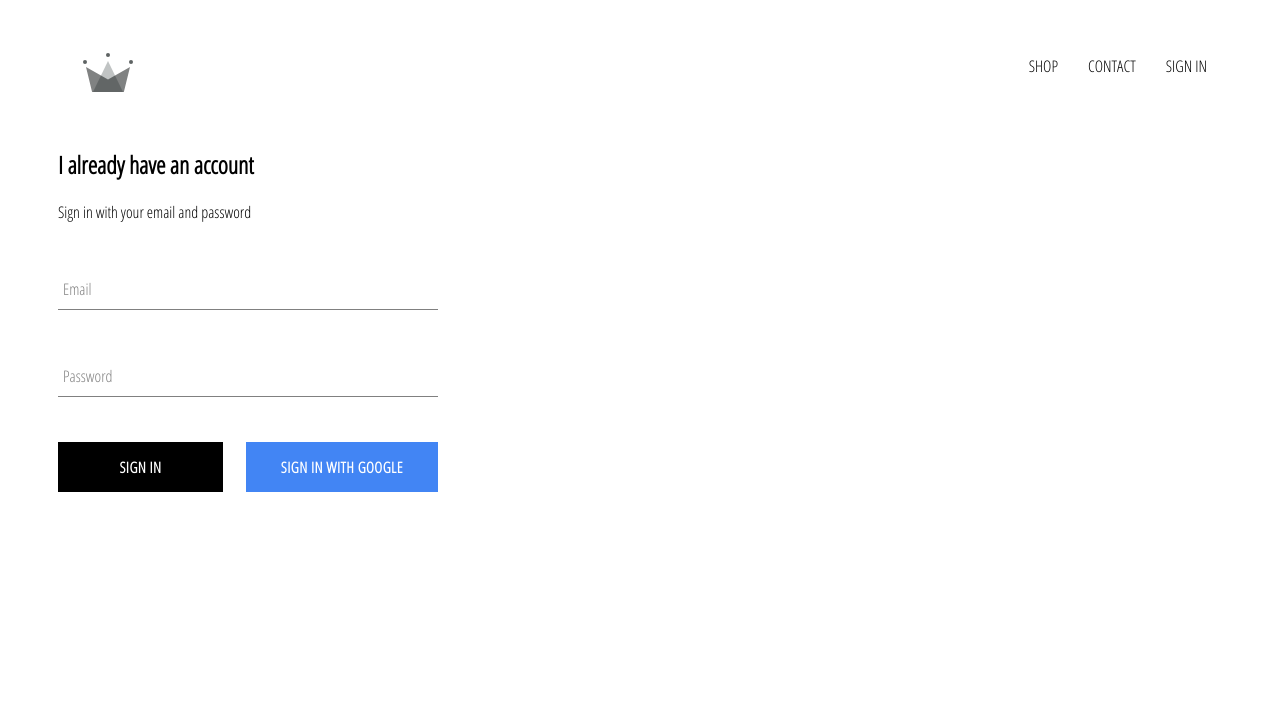
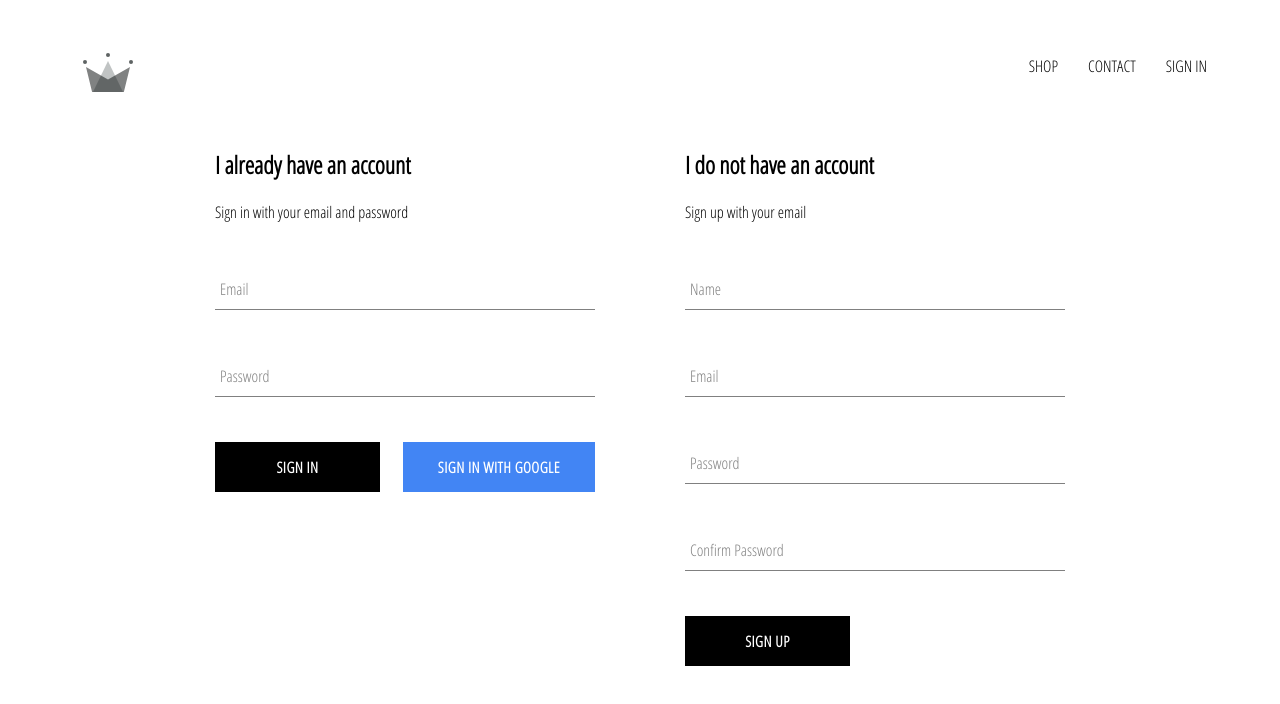
Before and after one commit to ilhammrg/react-clothing, a React (Create React App) app: page /signin in a window 1280 px wide. Shown: the top 704 px of the page. Built offline with nearby package versions, Linux system fonts and the light colour scheme; no server answers.

Commit message:
Add sign-up with with email and password using firebase

```diff
--- a/src/App.js
+++ b/src/App.js
@@ -5,7 +5,7 @@
 import SigninAndSignup from './pages/signin-signup-page/sign-in-and-sign-up.component';
 import Homepage from './pages/homepage/homepage.component';
 import Shop from './pages/shop/shop.component';
-import { auth } from './firebase/firebase.utils';
+import { auth, createUserProfileDocument } from './firebase/firebase.utils';
 
 class App extends React.Component {
   constructor() {
@@ -19,9 +19,22 @@
   unsubscribeFromAuth = null;
 
   componentDidMount() {
-    this.unsubscribeFromAuth = auth.onAuthStateChanged(user => {
-      this.setState({ currentUser: user });
-      console.log(user);
+    this.unsubscribeFromAuth = auth.onAuthStateChanged(async userAuth => {
+      if(userAuth) {
+        const userRef = await createUserProfileDocument(userAuth);
+
+        userRef.onSnapshot(snapshot => {
+          this.setState({
+            currentUser: {
+              id: snapshot.id,
+              ...snapshot.data()
+            }
+          }, () => console.log(this.state));
+        });
+
+      } else {
+        this.setState({ currentUser: userAuth });
+      }
     });
   }
 
--- a/src/components/sign-in/sign-in.component.js
+++ b/src/components/sign-in/sign-in.component.js
@@ -26,7 +26,7 @@
     render() {
         return(
         <div className='signin'>
-            <h2>I already have an account</h2>
+            <h2 className='title'>I already have an account</h2>
             <span>Sign in with your email and password</span>
             <form onSubmit={this.handleSubmit}>
                 <FormInput
--- /dev/null
+++ b/src/components/sign-up/sign-up.component.js
@@ -0,0 +1,94 @@
+import React from 'react';
+import FormInput from '../form-input/form-input.component';
+import CustomButton from '../custom-button/custom-button.component';
+import { auth, createUserProfileDocument } from '../../firebase/firebase.utils';
+import './sign-up.style.scss';
+
+class SignUp extends React.Component {
+    constructor() {
+        super();
+        this.state = {
+            displayName: '',
+            email: '',
+            password: '',
+            confirmPassword: ''
+        }
+    }
+
+    handleSubmit = async event => {
+        event.preventDefault();
+
+        const {displayName, email, password, confirmPassword} = this.state;
+
+        if (password !== confirmPassword) {
+            alert("Password don't match!");
+            return;
+        }
+
+        try {
+            const { user } = await auth.createUserWithEmailAndPassword(email, password);
+            await createUserProfileDocument(user, {displayName});
+            this.setState({
+                displayName: '',
+                email: '',
+                password: '',
+                confirmPassword: ''
+            });
+
+        } catch(error) {
+            console.log(error);
+        }
+    }
+
+    handleChange = event => {
+        const { value, name } = event.target;
+        this.setState({ [name]: value });
+    }
+
+    render() {
+        return (
+            <div className='sign-up'>
+                <h2>I do not have an account</h2>
+                <span>Sign up with your email</span>
+                <form className='sign-up-form' onSubmit={this.handleSubmit}>
+                    <FormInput
+                        name='displayName'
+                        type='text'
+                        label='Name'
+                        value={this.state.displayName}
+                        handleChange={this.handleChange}
+                        required
+                    />
+                    <FormInput
+                        name='email'
+                        type='email'
+                        label='Email'
+                        value={this.state.email}
+                        handleChange={this.handleChange}
+                        required
+                    />
+                    <FormInput
+                        name='password'
+                        type='password'
+                        label='Password'
+                        value={this.state.password}
+                        handleChange={this.handleChange}
+                        required
+                    />
+                    <FormInput
+                        name='confirmPassword'
+                        type='password'
+                        label='Confirm Password'
+                        value={this.state.confirmPassword}
+                        handleChange={this.handleChange}
+                        required
+                    />
+                    <CustomButton type='submit'>Sign Up</CustomButton>
+                </form>
+
+            </div>
+        )
+    }
+}
+
+export default SignUp;
--- /dev/null
+++ b/src/components/sign-up/sign-up.style.scss
@@ -0,0 +1,5 @@
+.sign-up {
+    width: 380px;
+    display: flex;
+    flex-direction: column;
+}
--- a/src/firebase/firebase.utils.js
+++ b/src/firebase/firebase.utils.js
@@ -13,6 +13,30 @@
     measurementId: "G-BKTWPPZHKS"
 };
 
+export const createUserProfileDocument = async (userAuth, additionalData) => {
+    if(!userAuth) return;
+
+    const userReference = firestore.doc(`users/${userAuth.uid}`);
+    const snapshot = await userReference.get();
+
+    if(!snapshot.exists) {
+        const {displayName, email} = userAuth;
+        const createdDate = new Date();
+        try {
+            await userReference.set({
+                displayName,
+                email,
+                createdDate,
+                ...additionalData
+            })
+        } catch(error) {
+            console.log('Error: ', error);
+        }
+    }
+
+    return userReference;
+}
+
 firebase.initializeApp(config);
 
 export const auth = firebase.auth();
--- a/src/pages/signin-signup-page/sign-in-and-sign-up.component.js
+++ b/src/pages/signin-signup-page/sign-in-and-sign-up.component.js
@@ -1,11 +1,13 @@
 import React from 'react';
 import SignIn from '../../components/sign-in/sign-in.component';
+import SignUp from '../../components/sign-up/sign-up.component';
 import './sign-in-and-sign-up.style.scss';
 
 const SigninAndSignup = () => {
     return (
         <div className='signin-signup'>
             <SignIn />
+            <SignUp />
         </div>
     )
 }
--- a/src/pages/signin-signup-page/sign-in-and-sign-up.style.scss
+++ b/src/pages/signin-signup-page/sign-in-and-sign-up.style.scss
@@ -0,0 +1,6 @@
+.signin-signup {
+    display: flex;
+    width: 850px;
+    justify-content: space-between;
+    margin: 20px auto;
+}
```
